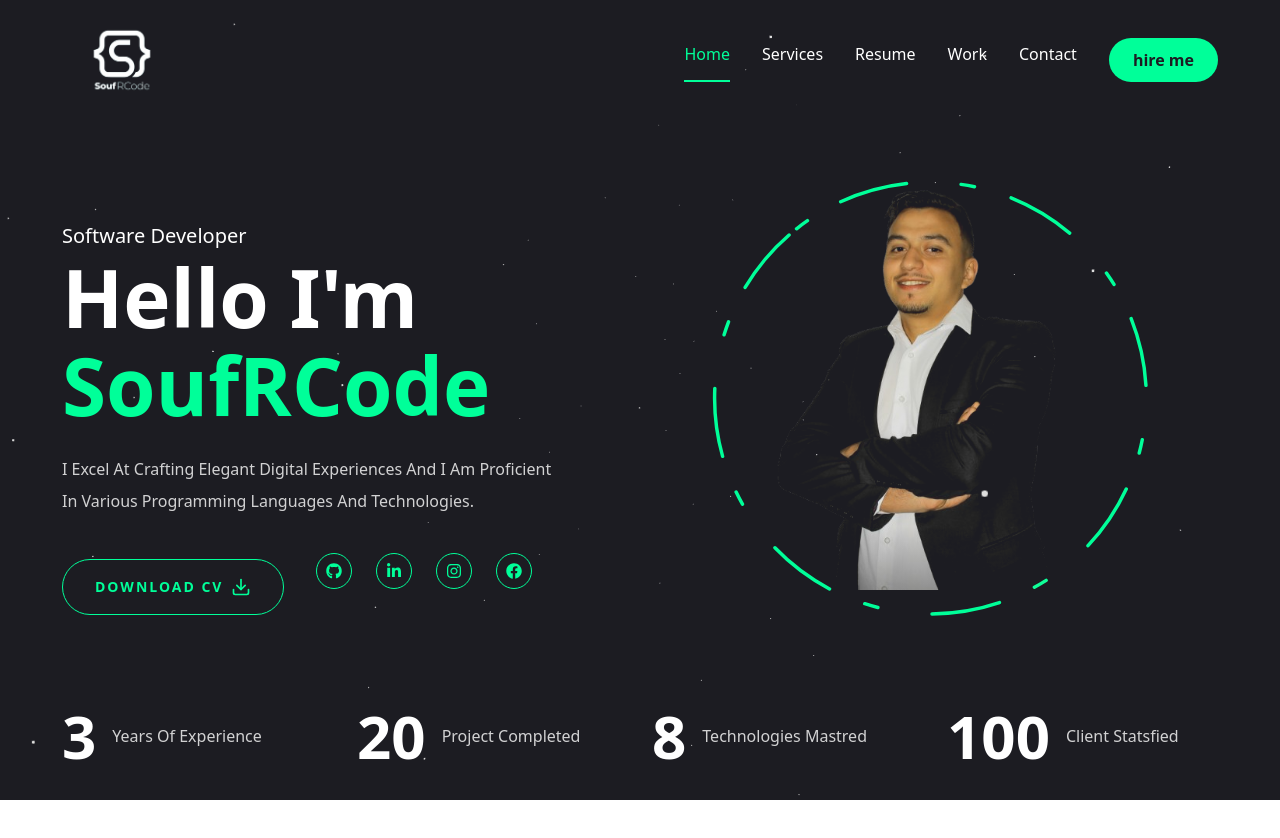
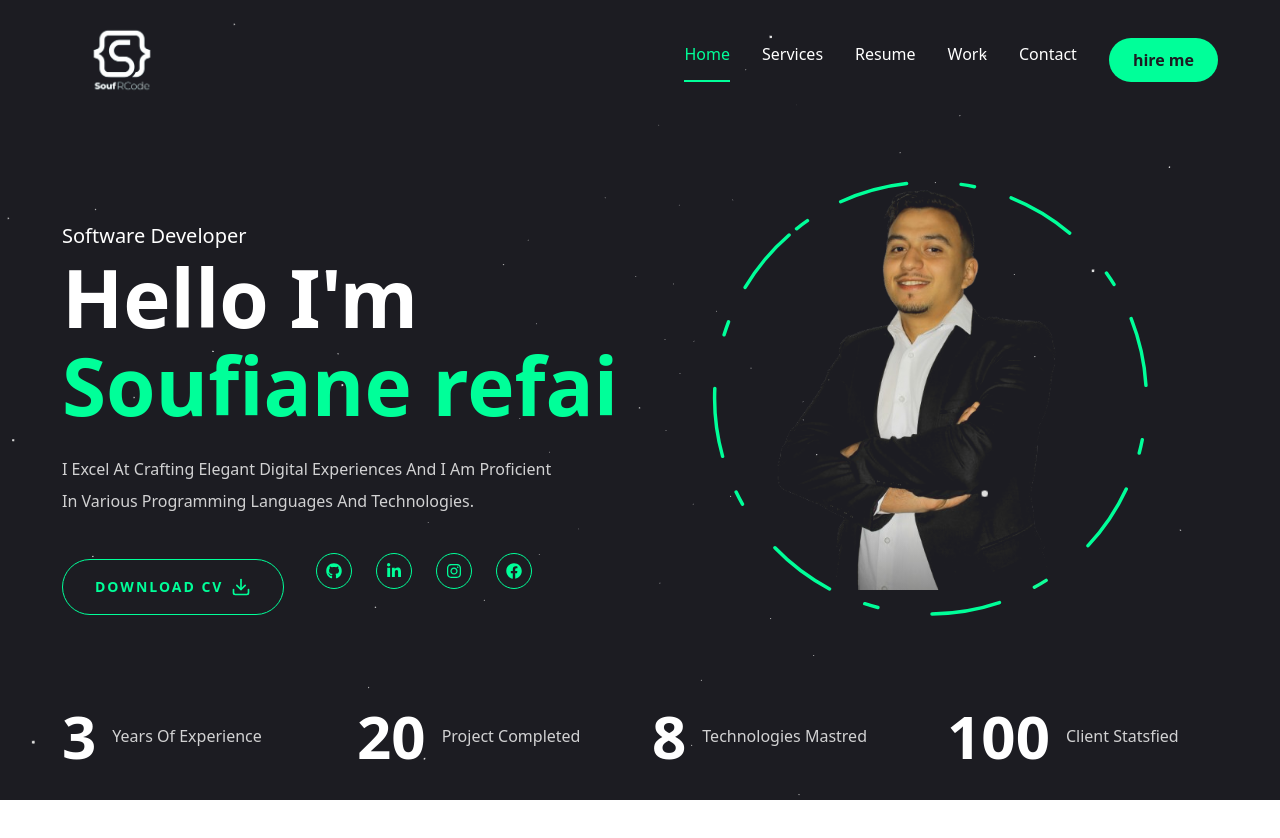
Before and after one commit to SoufianeRefaiCoding/soufRCode, a Next.js app: page / in a window 1280 px wide. Shown: the top 838 px of the page. Built offline with nearby package versions, Linux system fonts and the light colour scheme.

Commit message:
update content

```diff
--- a/app/layout.jsx
+++ b/app/layout.jsx
@@ -17,7 +17,7 @@ const geistMono = localFont({
 });
 
 export const metadata = {
-  title: "SoufRCode",
+  title: "Soufiane refai",
   description: "my portfolio",
 };
 const JetBrainsMono=JetBrains_Mono({
--- a/app/page.jsx
+++ b/app/page.jsx
@@ -16,15 +16,25 @@ export default function Home() {
               <div className="text-center xl:text-left order-2 xl:order-none">
                 <span className="text-xl">Software  Developer</span>
                 <h1 className="h1 mb-6">
-                  Hello I'm <br/> <span className="text-accent-default">SoufRCode</span>
+                  Hello I'm <br/> <span className="text-accent-default">Soufiane refai</span>
                 </h1>
                 <p className="max-w-[500px] mb-9 text-white/80 capitalize">
                   I excel at crafting elegant digital experiences and I am proficient in various programming languages and technologies.
                 </p>
                 <div className="flex flex-col xl:flex-row items-center gap-8">
-                  <Button variant="outline" size="lg" className="uppercase flex items-center gap-2 ">
+                  {/* <Button variant="outline" size="lg" className="uppercase flex items-center gap-2 ">
                     <span>Download CV</span>
                     <FiDownload className="text-xl"/>
+                  </Button> */}
+                  <Button variant="outline" size="lg" className="uppercase flex items-center gap-2 ">
+                        <a
+                          href="/assets/soufianeRefai.pdf"
+                          download="My-CV"
+                          className="uppercase flex items-center gap-2 "
+                        >
+                          <span>Download CV</span>
+                          <FiDownload className="text-xl" />
+                        </a>
                   </Button>
                   <div className="mb-8 xl:mb-8">
                     <Social containerStyles="flex gap-6 "
```
Also changed, not shown: 1 other file (tests, documents, lock files or other folders).
